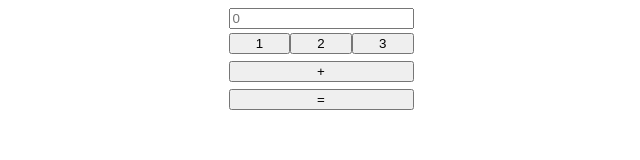
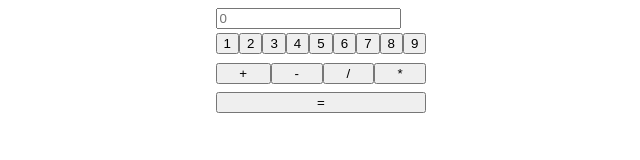
Before and after one commit to 1TDSPM-23/rm99892, a plain HTML site: page pages/calculadora.html in a window 1280 px wide. Shown: the whole page, without its empty margins (319-959 px from the left). Drawn offline with Linux system fonts and the light colour scheme.

Commit message:
Finalizando a calculadora.

```diff
--- a/js/calc.js
+++ b/js/calc.js
@@ -0,0 +1,28 @@
+function insereNumeroNoVisor(botao, visor) {
+    if(botao.value == "+" || botao.value == "-" || botao.value == "*" || botao.value == "/") {
+
+        //verificando o penultimo caractere do visor utilizando o atributo length
+        if(visor.value[visor.value.length-1] == "+" || visor.value[visor.value.length-1] == "-" || visor.value[visor.value.length-1] == "*" || visor.value[visor.value.length-1] == "/"){
+            visor.value.slice(1);
+        }else{
+            visor.value += botao.value;
+        }
+        }else{
+        visor.value += botao.value;
+    }
+}
+
+const resultadoDasOperacoes = (visor) =>{
+
+    try {
+    //Utilizando a função eva(expressão)
+    visor.value = eval(visor.value);
+    } catch (error) {
+        //verificando o penultimo caractere do visor utilizando o atributo length
+        if(visor.value[visor.value.length] == "+" || visor.value[visor.value.length-1] == "-" || visor.value[visor.value.length-1] == "*" || visor.value[visor.value.length] == "/"){
+            visor.value = visor.value.slice(visor.value.length-1);
+        }else{
+            visor.value.shift(1);
+        }
+    }
+}
--- a/pages/calculadora.html
+++ b/pages/calculadora.html
@@ -16,15 +16,24 @@
             <div class="visor-calc">
                 <input type="text" name="visor" id="idVisor" placeholder="0" >
                 <div class="btn-calc">
-                    <button value="1" id="bnt-1">1</button>
-                    <button value="2" id="bnt-2">2</button>
-                    <button value="3" id="bnt-3">3</button>
+                    <button value="1" id="bnt-1" onclick="insereNumeroNoVisor(this, idVisor)">1</button>
+                    <button value="2" id="bnt-2" onclick="insereNumeroNoVisor(this, idVisor)">2</button>
+                    <button value="3" id="bnt-3" onclick="insereNumeroNoVisor(this, idVisor)">3</button>
+                    <button value="4" id="bnt-4" onclick="insereNumeroNoVisor(this, idVisor)">4</button>
+                    <button value="5" id="bnt-5" onclick="insereNumeroNoVisor(this, idVisor)">5</button>
+                    <button value="6" id="bnt-6" onclick="insereNumeroNoVisor(this, idVisor)">6</button>
+                    <button value="7" id="bnt-7" onclick="insereNumeroNoVisor(this, idVisor)">7</button>
+                    <button value="8" id="bnt-8" onclick="insereNumeroNoVisor(this, idVisor)">8</button>
+                    <button value="9" id="bnt-9" onclick="insereNumeroNoVisor(this, idVisor)">9</button>
                 </div>
                 <div class="oper-calc">
-                    <button value="+" id="bntSoma">+</button>
+                    <button value="+" id="bntSoma" onclick="insereNumeroNoVisor(this, idVisor)">+</button>
+                    <button value="-" id="bntSubtracao" onclick="insereNumeroNoVisor(this, idVisor)">-</button>
+                    <button value="/" id="bntDivisao" onclick="insereNumeroNoVisor(this, idVisor)">/</button>
+                    <button value="*" id="bntMutiplicacao" onclick="insereNumeroNoVisor(this, idVisor)">*</button>
                 </div>
                 <div class="result-calc">
-                    <button value="=" id="bntResultado">=</button>
+                    <button value="=" id="bntResultado" onclick="resultadoDasOperacoes(idVisor)" >=</button>
                 </div>
             </div>
         </form>
```
